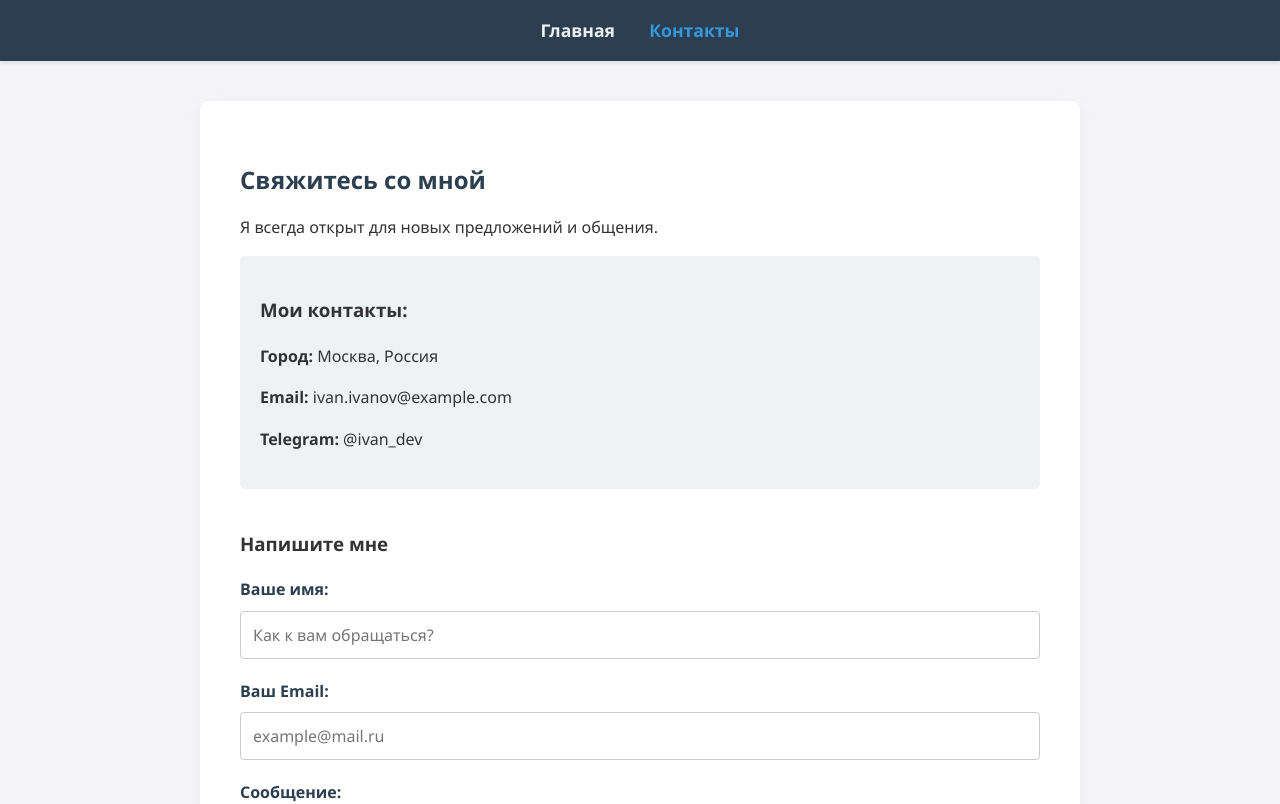
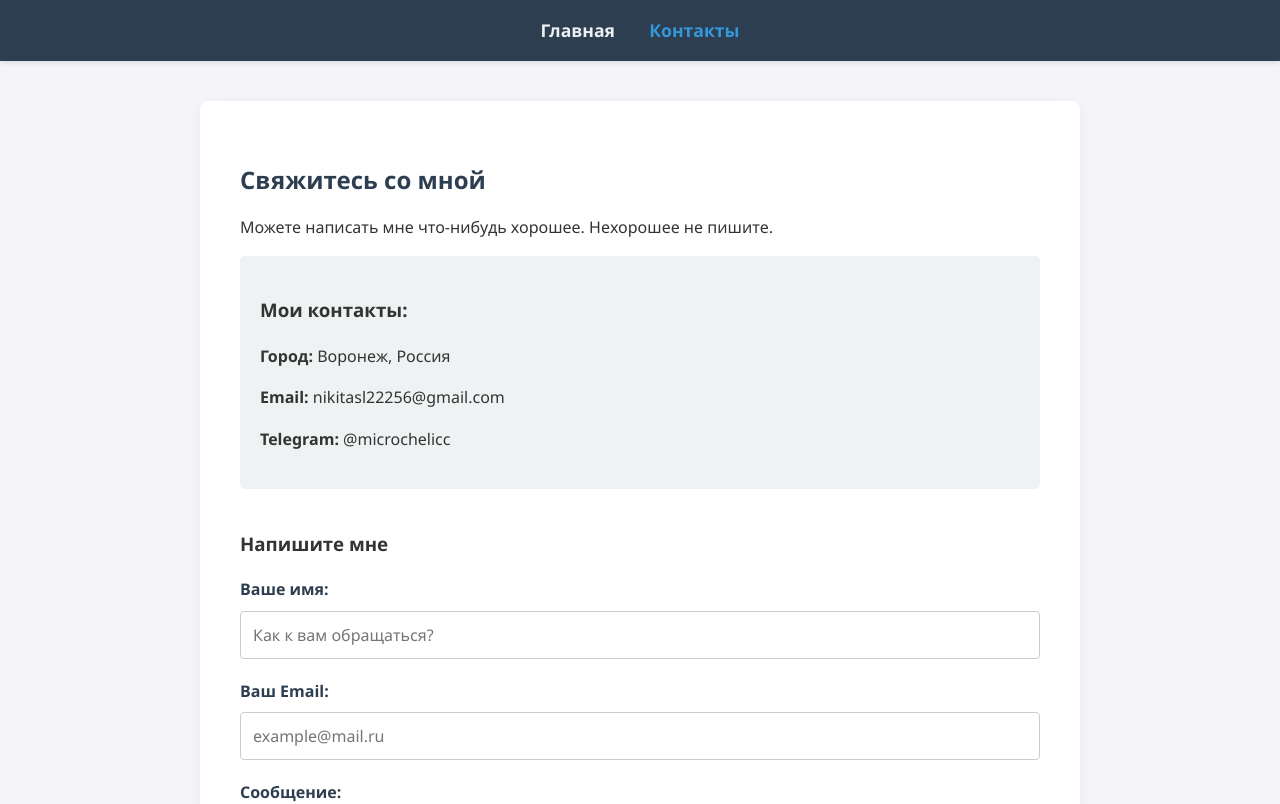
Before and after one commit to Chuchundrick/Chuchundrick.github.io, a plain HTML site: page contacts.html in a window 1280 px wide. Shown: the top 804 px of the page. Drawn offline with Linux system fonts and the light colour scheme.

Commit message:
Update contacts.html

```diff
--- a/contacts.html
+++ b/contacts.html
@@ -18,13 +18,13 @@
     <main class="container">
         <section class="contacts-section">
             <h1>Свяжитесь со мной</h1>
-            <p>Я всегда открыт для новых предложений и общения.</p>
+            <p>Можете написать мне что-нибудь хорошее. Нехорошее не пишите.</p>
 
             <div class="contact-info">
                 <h3>Мои контакты:</h3>
-                <p><strong>Город:</strong> Москва, Россия</p>
-                <p><strong>Email:</strong> ivan.ivanov@example.com</p>
-                <p><strong>Telegram:</strong> @ivan_dev</p>
+                <p><strong>Город:</strong> Воронеж, Россия</p>
+                <p><strong>Email:</strong> nikitasl22256@gmail.com</p>
+                <p><strong>Telegram:</strong> @microchelicc</p>
             </div>
 
             <div class="contact-form-wrapper">
```
